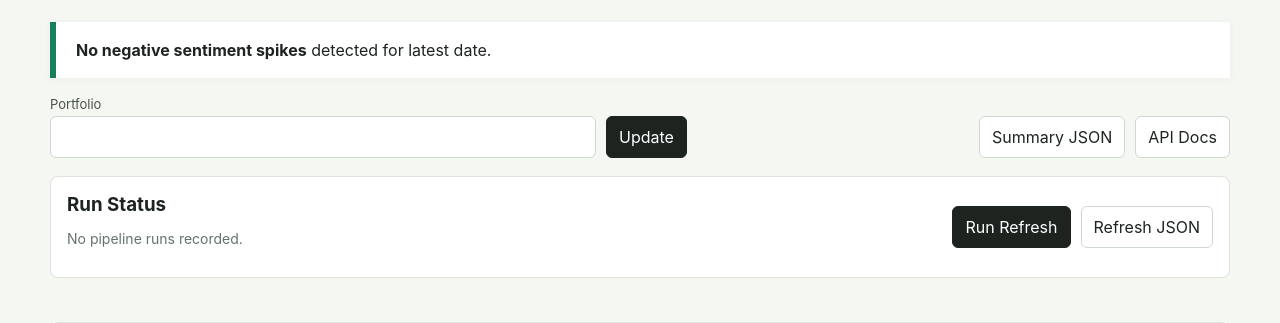
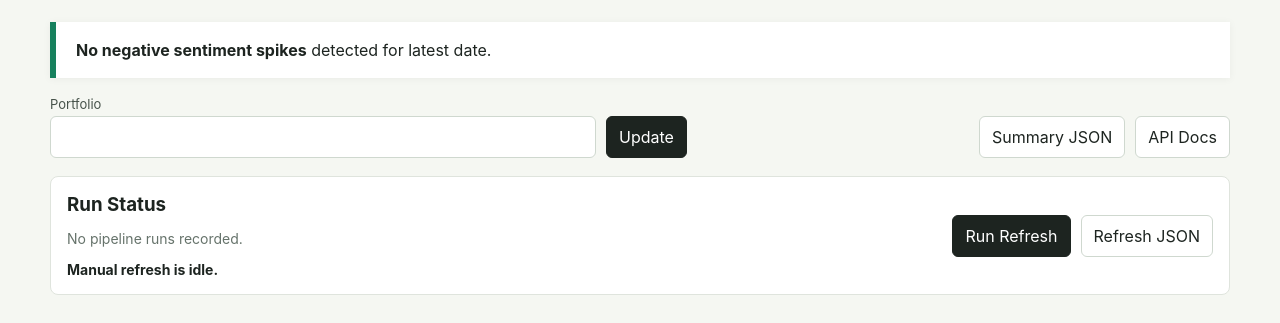
Before and after one commit to BK5102/FinBrief, a FastAPI app: page / in a window 1280 px wide. Shown: the part 69-392 px from the top of the page. Run offline with FastAPI, Linux system fonts and the light colour scheme; data that the repository does not hold is empty.

Commit message:
Add dashboard refresh polling UI

```diff
--- /dev/null
+++ b/static/app.js
@@ -0,0 +1,88 @@
+(() => {
+  const form = document.querySelector("[data-refresh-form]");
+  const button = document.querySelector("[data-refresh-button]");
+  const status = document.querySelector("[data-refresh-status]");
+
+  if (!form || !button || !status) {
+    return;
+  }
+
+  const setStatus = (message, tone, running) => {
+    status.textContent = message;
+    status.classList.remove("running", "success", "failure");
+    if (tone) {
+      status.classList.add(tone);
+    }
+    status.dataset.running = running ? "true" : "false";
+    button.disabled = running;
+    button.textContent = running ? "Refresh Running" : "Run Refresh";
+  };
+
+  const describe = (refresh) => {
+    if (refresh.running) {
+      return {
+        message: `Refresh running since ${refresh.started_at}.`,
+        tone: "running",
+        running: true,
+      };
+    }
+    if (refresh.status === "success") {
+      return {
+        message: `Last manual refresh completed at ${refresh.completed_at}. Reloading dashboard...`,
+        tone: "success",
+        running: false,
+      };
+    }
+    if (refresh.status === "failure") {
+      return {
+        message: `Last manual refresh failed: ${refresh.error}`,
+        tone: "failure",
+        running: false,
+      };
+    }
+    return {
+      message: "Manual refresh is idle.",
+      tone: "",
+      running: false,
+    };
+  };
+
+  const poll = async () => {
+    try {
+      const response = await fetch("/refresh/status", {
+        headers: { Accept: "application/json" },
+      });
+      const refresh = await response.json();
+      const view = describe(refresh);
+      setStatus(view.message, view.tone, view.running);
+      if (refresh.running) {
+        window.setTimeout(poll, 2500);
+      } else if (refresh.status === "success") {
+        window.setTimeout(() => window.location.reload(), 1200);
+      }
+    } catch (error) {
+      setStatus(`Could not read refresh status: ${error}`, "failure", false);
+    }
+  };
+
+  form.addEventListener("submit", async (event) => {
+    event.preventDefault();
+    setStatus("Starting refresh...", "running", true);
+    try {
+      const response = await fetch("/refresh", {
+        method: "POST",
+        headers: { Accept: "application/json" },
+      });
+      const payload = await response.json();
+      const view = describe(payload.refresh);
+      setStatus(view.message, view.tone, view.running);
+      window.setTimeout(poll, 1000);
+    } catch (error) {
+      setStatus(`Could not start refresh: ${error}`, "failure", false);
+    }
+  });
+
+  if (status.dataset.running === "true") {
+    window.setTimeout(poll, 1000);
+  }
+})();
--- a/static/styles.css
+++ b/static/styles.css
@@ -169,6 +169,10 @@ button,
 
 .status.failure {
   color: #b42318;
+}
+
+.status:empty {
+  display: none;
 }
 
 button:disabled {
--- a/templates/base.html
+++ b/templates/base.html
@@ -5,6 +5,7 @@
   <meta name="viewport" content="width=device-width, initial-scale=1">
   <title>{% block title %}FinBrief{% endblock %}</title>
   <link rel="stylesheet" href="/static/styles.css">
+  {% block head %}{% endblock %}
 </head>
 <body>
   <main>
@@ -14,5 +15,6 @@
     </header>
     {% block content %}{% endblock %}
   </main>
+  {% block scripts %}{% endblock %}
 </body>
 </html>
--- a/templates/home.html
+++ b/templates/home.html
@@ -31,7 +31,7 @@
     </div>
   </section>
 
-  <section class="run-panel">
+  <section class="run-panel" data-refresh-panel>
     <div>
       <h3>Run Status</h3>
       {% if summary.last_run %}
@@ -39,17 +39,25 @@
       {% else %}
         <p class="meta">No pipeline runs recorded.</p>
       {% endif %}
-      {% if refresh.running %}
-        <p class="status running">Refresh running since {{ refresh.started_at }}.</p>
-      {% elif refresh.status == "success" %}
-        <p class="status success">Last manual refresh completed at {{ refresh.completed_at }}.</p>
-      {% elif refresh.status == "failure" %}
-        <p class="status failure">Last manual refresh failed: {{ refresh.error }}</p>
-      {% endif %}
+      <p
+        class="status {% if refresh.running %}running{% elif refresh.status == 'success' %}success{% elif refresh.status == 'failure' %}failure{% endif %}"
+        data-refresh-status
+        data-running="{{ 'true' if refresh.running else 'false' }}"
+      >
+        {% if refresh.running %}
+          Refresh running since {{ refresh.started_at }}.
+        {% elif refresh.status == "success" %}
+          Last manual refresh completed at {{ refresh.completed_at }}.
+        {% elif refresh.status == "failure" %}
+          Last manual refresh failed: {{ refresh.error }}
+        {% else %}
+          Manual refresh is idle.
+        {% endif %}
+      </p>
     </div>
     <div class="run-actions">
-      <form method="post" action="/refresh">
-        <button type="submit" {% if refresh.running %}disabled{% endif %}>
+      <form method="post" action="/refresh" data-refresh-form>
+        <button type="submit" data-refresh-button {% if refresh.running %}disabled{% endif %}>
           {% if refresh.running %}Refresh Running{% else %}Run Refresh{% endif %}
         </button>
       </form>
@@ -107,3 +115,7 @@
     </table>
   </section>
 {% endblock %}
+
+{% block scripts %}
+  <script src="/static/app.js"></script>
+{% endblock %}
```
Also changed, not shown: notes/phase2.md (+1 -1 lines), README.md.
